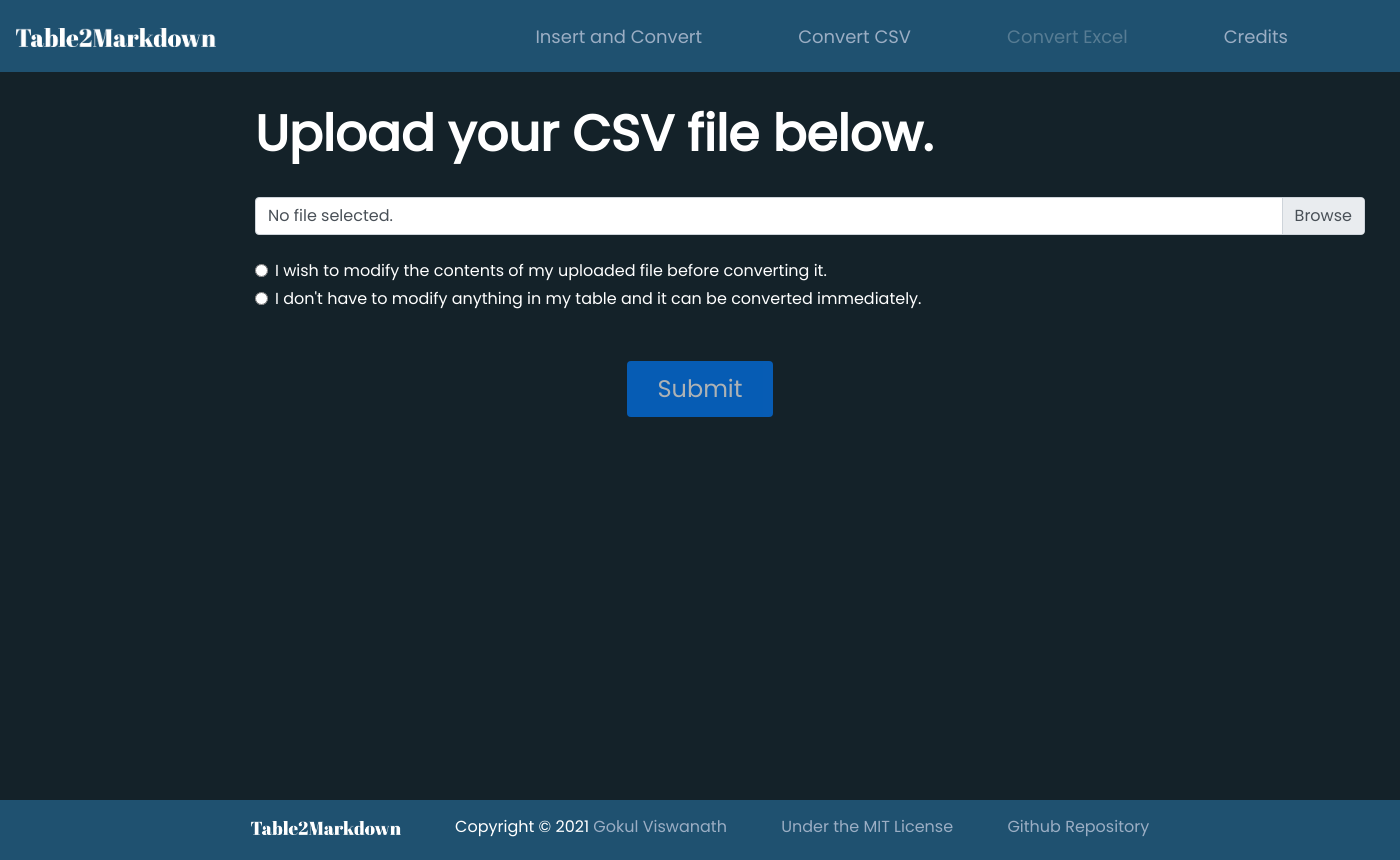
After one commit to 1Gokul/table2markdown, a Flask app: template templates/convertcsv.html in a window 1400 px wide. The commit adds this page. Run offline with Flask 2, Linux system fonts and the light colour scheme; the template is opened without the code that fills it: most values are stand-ins (such as "Sample title", 1, 10 or a date in 2020); some libraries are stand-ins or nearby versions.

Commit message:
Improvements to routing and layouts
Added CSVtoMarkdown and ExceltoMarkdown options.

```diff
--- a/main.py
+++ b/main.py
@@ -12,24 +12,36 @@ app.config['SEND_FILE_MAX_AGE_DEFAULT'] = 0
 
 @app.route('/')
 def redirect_to_table_page():
-    return redirect(url_for('index'))
+    return redirect(url_for('insert_and_convert'))
 
 
-@app.route('/table2markdown')
-def index():
-    return render_template('table2markdown.html')
-
-
-# Calls the convert-table function in converter.py
-@app.route('/convert-table', methods=['POST', 'GET'])
-def convert_table():
-    if (request.method == "POST"):
+@app.route('/insert-and-convert', methods=['GET', 'POST'])
+def insert_and_convert():
+    if (request.method == 'POST'):
 
         # The unique filename of the result.
         resultFileID = str(shortuuid.uuid())
+
+        # Calls the convert-table function in converter.py
         responseObject = converter.convert_table(request.json, resultFileID)
+        return responseObject
 
-        return responseObject
+    else:
+        return render_template('insert-table-convert.html',
+                               title="Insert and Convert")
+
+
+@app.route('/convert-csv-file', methods=['GET', 'POST'])
+def convert_csv_file():
+    if (request.method == 'POST'):
+        create_unique_filename()
+
+        # Calls the convert-table function in converter.py
+        print("Converting to CSV...")
+        return render_template('convertcsv.html', title="Convert CSV")
+
+    else:
+        return render_template('convertcsv.html', title="Convert CSV")
 
 
 @app.route('/get-table/<viewType>/<path:fileID>')
@@ -53,7 +65,7 @@ def get_table(viewType, fileID):
 
 @app.route('/credits')
 def credits():
-    return render_template('credits.html')
+    return render_template('credits.html', title="Credits")
 
 
 @app.errorhandler(404)
--- a/static/css/layout.css
+++ b/static/css/layout.css
@@ -12,6 +12,12 @@ body {
 .text-title {
   font-family: Abril Fatface, sans-serif;
   font-size: larger;
+}
+
+.big-page-title{
+  font-size: 50px;
+  font-weight: bold;
+  margin: 25px 0;
 }
 
 .undo-redo-menu {
@@ -80,9 +86,13 @@ a.styled-link,
   position: relative;
   text-decoration: none;
   padding: 0;
+  color: #9baec4;
+}
+
+a.styled-link.active,
+.navbar-dark .navbar-nav .nav-link.active{
   color: #c8e0fc;
 }
-
 a.styled-link:before {
   content: "";
   position: absolute;
@@ -115,6 +125,13 @@ a.styled-link:hover,
   min-height: 100%;
   margin-left: 240px;
   margin-bottom: 50px;
+}
+
+#submit-button{
+  display: block;
+  margin: 0 auto;
+  border: none;
+  font-size: x-large;
 }
 
 ul {
@@ -208,7 +225,7 @@ hr {
   background: #243742;
 }
 
-.downloadlink {
+.submit-download-link {
   display: block;
   margin: 10px;
   padding: 10px 30px;
@@ -219,7 +236,7 @@ hr {
   color: white;
 }
 
-.downloadlink:hover {
+.submit-download-link:hover {
   background: #276890;
   color: white;
   transition: background 0.2s linear;
@@ -256,6 +273,10 @@ a:focus {
 @media only screen and (max-width: 600px) {
   .navbar-brand img {
     width: 200px;
+  }
+
+  .big-page-title{
+    line-height: 60px;
   }
 
   h1 {
--- /dev/null
+++ b/static/js/convertcsv.js
@@ -0,0 +1,28 @@
+$(document).ready(function () {
+
+    // Show the filename of the selected csv file
+    $(".custom-file-input").on("change", function () {
+
+        var fileName = $(this).val().split("\\").pop();
+        $(this).siblings(".custom-file-label").addClass("selected").html(fileName);
+
+        var extension = $(".custom-file-input").val().split('/').pop().split('.')[1];
+        var validImageTypes = ["csv"];
+        if ($.inArray(extension, validImageTypes) < 0) {
+            send_alert("Select a csv file.", 'danger');
+            $("#submit-button").prop("disabled", true);
+        } else {
+            if($('.alert').length)send_alert("This is a valid file!", "primary");
+            $("#submit-button").prop("disabled", false);
+        }
+    });
+
+    function send_alert(message, type) {
+        $(".alert").remove();
+        $('<div class="alert alert-' + type + '" role="alert">' + message + '</div>').insertBefore(".custom-file");
+    }
+
+
+
+
+});
--- a/static/js/table2markdown.js
+++ b/static/js/insert-table-convert.js
@@ -256,14 +256,14 @@ $(document).ready(function () {
         viewType: "raw",
         fileID: responseObject.resultFileID,
       }) +
-      '" class="btn downloadlink">Raw</a>';
+      '" class="btn submit-download-link">Raw</a>';
     html +=
       '<a href="' +
       Flask.url_for("get_table", {
         viewType: "download",
         fileID: responseObject.resultFileID,
       }) +
-      '" class="btn downloadlink">Download</a></div></div></div>';
+      '" class="btn submit-download-link">Download</a></div></div></div>';
 
     $(html).insertAfter("#input-table-card");
 
@@ -466,7 +466,7 @@ $(document).ready(function () {
 
     $.ajax({
         type: "POST",
-        url: Flask.url_for("convert_table"),
+        url: Flask.url_for("insert_and_convert"),
         data: js_data,
         processData: false,
         contentType: "application/json",
--- a/templates/404.html
+++ b/templates/404.html
@@ -2,5 +2,5 @@
 
 {% block body %}
 <div class="display-1"><strong>404</strong></div>
-<div class="lead">Hmmm... the page you're trying to go to doesn't exist! ¯\_(ツ)_/¯ <br>Click <a href="{{ url_for('index') }}">here</a> to go back to the main page.</div>
+<div class="lead">Hmmm... the page you're trying to go to doesn't exist! ¯\_(ツ)_/¯ <br>Click <a href="{{ url_for('insert_and_convert') }}">here</a> to go back to the main page.</div>
 {% endblock %}
--- /dev/null
+++ b/templates/convertcsv.html
@@ -0,0 +1,36 @@
+{% extends "layout.html" %}
+
+
+{% block body %}
+<div class="big-page-title">Upload your CSV file below.</div>
+
+
+<form id="csv-form" onsubmit="validate_submitted_data();" action="{{ url_for('convert_csv_file') }}" method="POST">
+    <div class="custom-file mb-4">
+        <input type="file" class="custom-file-input" id="csvFile" required>
+        <label class="custom-file-label" for="csvFile">No file selected.</label>
+    </div>
+
+    <div class="form-check mb-1">
+        <input class="form-check-input" type="radio" name="modify-or-not" id="modify-true" value="modify-true" required>
+        <label class="form-check-label" for="modify-true">
+          I wish to modify the contents of my uploaded file before converting it.
+        </label>
+      </div>
+      <div class="form-check mb-1">
+        <input class="form-check-input" type="radio" name="modify-or-not" id="modify-false" value="modify-false" required>
+        <label class="form-check-label" for="modify-false">
+          I don't have to modify anything in my table and it can be converted immediately.
+        </label>
+      </div>
+    </div>
+
+    <button type="submit" class="btn btn-primary submit-download-link" id="submit-button" disabled>Submit</button>
+</form>
+
+{% endblock %}
+
+
+{% block after_script %}
+<script src="{{ url_for('static', filename='js/convertcsv.js') }}"></script>
+{% endblock %}
--- a/templates/credits.html
+++ b/templates/credits.html
@@ -1,7 +1,7 @@
 {% extends "layout.html"  %}
 
 {% block body %}
-<div class="display-4 mt-4 mb-4"><strong>Credits</strong></div>
+<div class="big-page-title">Credits</div>
 <ul>
     <li>joel-okello for the <a href="https://www.jqueryscript.net/table/table-editing-creation-bootstable.html">Editable Bootstrap Table plugin.</a></li>
 </ul>
--- a/templates/table2markdown.html
+++ b/templates/insert-table-convert.html
@@ -225,8 +225,8 @@
 
 {% endblock %}
 
-{% block script %}
+{% block after_script %}
 <script src="{{ url_for('static', filename='js/bootstable.js') }}"></script>
-<script src="{{ url_for('static', filename='js/table2markdown.js') }}"></script>
+<script src="{{ url_for('static', filename='js/insert-table-convert.js') }}"></script>
 
 {% endblock %}
--- a/templates/layout.html
+++ b/templates/layout.html
@@ -26,14 +26,16 @@
   <link rel="icon" href="/static/img/favicon.ico" type="image/gif" sizes="16x16">
 
 
-  <title>ToMarkdown</title>
+  <title>Table2Markdown: {{ title }}</title>
 </head>
 
 <body>
+  {% block before_script %}
+  {% endblock %}
   <div id="wrap">
     <!-- Navbar -->
     <nav class="navbar navbar-expand-lg navbar-dark py-3">
-      <a class="navbar-brand" href="{{ url_for('index') }}">
+      <a class="navbar-brand" href="{{ url_for('insert_and_convert') }}">
         <img src="{{ url_for('static', filename='img/table2markdown white full logo.png') }}">
       </a>
       <button class="navbar-toggler" type="button" data-toggle="collapse" data-target="#navbarSupportedContent"
@@ -46,13 +48,14 @@
       <div class="collapse navbar-collapse" id="navbarSupportedContent">
         <ul class="navbar-nav ml-auto mr-5">
           <li class="nav-item">
-            <a class="nav-link ml-5 mr-5 styled-link" href="{{ url_for('index') }}">Convert Table</a>
+            <a class="nav-link ml-5 mr-5 styled-link" href="{{ url_for('insert_and_convert') }}">
+              Insert and Convert</a>
           </li>
           <li class="nav-item">
-            <a class="nav-link ml-5 mr-5 styled-link disabled" href="{{ url_for('index') }}">Convert CSV</a>
+            <a class="nav-link ml-5 mr-5 styled-link" href="{{ url_for('convert_csv_file') }}">Convert CSV</a>
           </li>
           <li class="nav-item">
-            <a class="nav-link ml-5 mr-5 styled-link disabled" href="{{ url_for('index') }}">Convert Excel</a>
+            <a class="nav-link ml-5 mr-5 styled-link disabled" href="#">Convert Excel</a>
           </li>
           <li class="nav-item">
             <a class="nav-link ml-5 mr-5 styled-link" href="{{ url_for('credits') }}">Credits</a>
@@ -95,7 +98,18 @@
   <script src="https://cdn.jsdelivr.net/npm/bootstrap@4.6.0/dist/js/bootstrap.bundle.min.js"
     integrity="sha384-Piv4xVNRyMGpqkS2by6br4gNJ7DXjqk09RmUpJ8jgGtD7zP9yug3goQfGII0yAns"
     crossorigin="anonymous"></script>
-  {% block script %}
+
+  <script>
+    // Find the title of the page and set the matching link in the navbar as active.
+    $(".navbar-nav .nav-item").each(function () {
+      if ($(this).text().trim() === "{{ title }}") {
+        $(this).addClass("active");
+        return false;
+      }
+    });
+
+  </script>
+  {% block after_script %}
   {% endblock %}
 </body>
 
```
Also changed, not shown: converter.py (+6 -1 lines).
